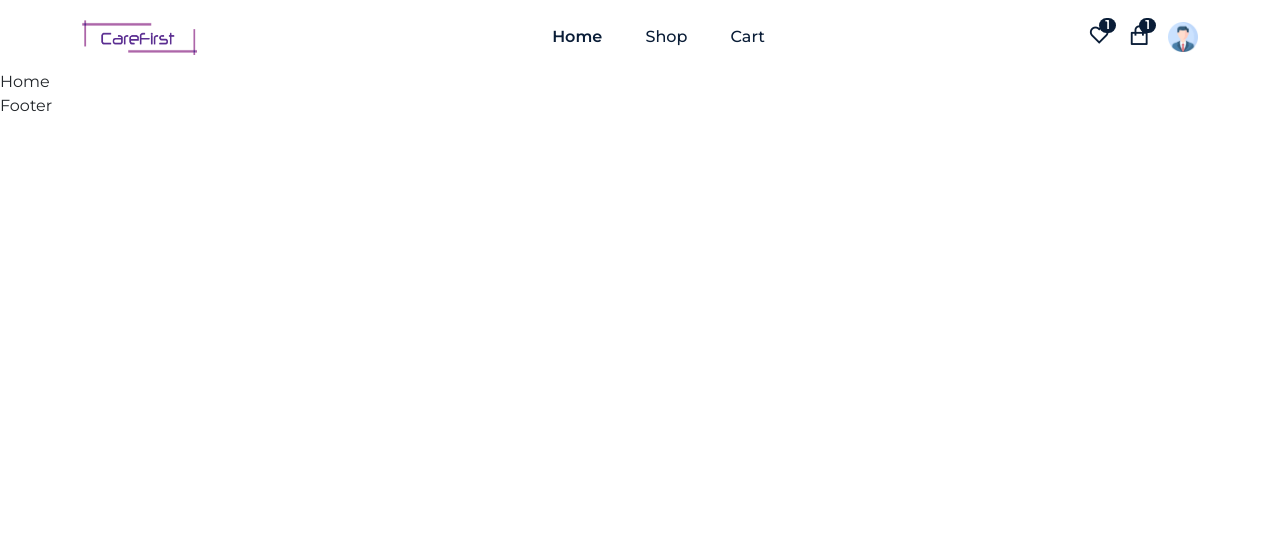
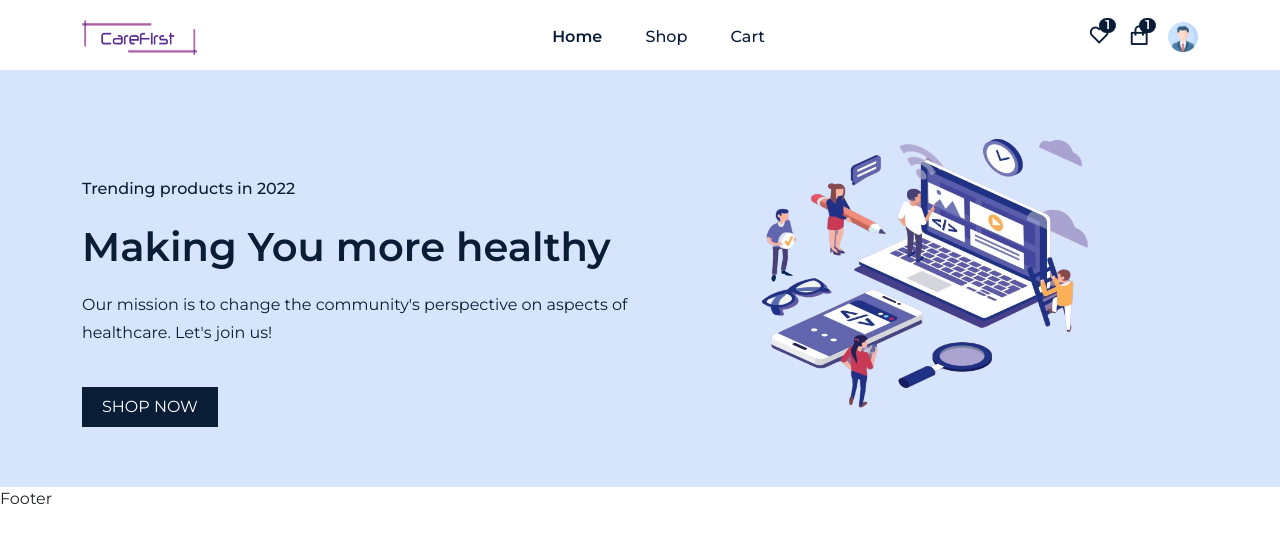
Before and after one commit to floatingnahid22/Job-Assignment, a React (Create React App) app in the folder healthos_task/: page /home in a window 1280 px wide. Shown: the top 542 px of the page. Built offline with nearby package versions, Linux system fonts and the light colour scheme.

Commit message:
hero section done

```diff
--- a/healthos_task/src/pages/Home.jsx
+++ b/healthos_task/src/pages/Home.jsx
@@ -1,7 +1,45 @@
 import React from "react";
+import { Link } from "react-router-dom";
+import { motion } from "framer-motion";
+import Helmet from "../components/Helmet/Helmet";
+import "../styles/home.css";
+
+import { Container, Row, Col } from "reactstrap";
+import heroImg from "../assets/images/hero-img.png";
 
 const Home = () => {
-  return <div>Home</div>;
+  const year = new Date().getFullYear();
+
+  return (
+    <Helmet title={"Home"}>
+      <section className="hero__section">
+        <Container>
+          <Row>
+            <Col lg="6" md="6">
+              <div className="hero__content">
+                <p className="hero__subtitle">Trending products in {year}</p>
+                <h2>Making You more healthy</h2>
+                <p>
+                  Our mission is to change the community's perspective on
+                  aspects of healthcare. Let's join us!
+                </p>
+
+                <motion.button whileTap={{ scale: 1.2 }} className="buy__btn">
+                  <Link to="/shop">SHOP NOW</Link>
+                </motion.button>
+              </div>
+            </Col>
+
+            <Col lg="6" md="6">
+              <div className="hero__img">
+                <img src={heroImg} alt="heroImage" />
+              </div>
+            </Col>
+          </Row>
+        </Container>
+      </section>
+    </Helmet>
+  );
 };
 
 export default Home;
--- /dev/null
+++ b/healthos_task/src/styles/home.css
@@ -0,0 +1,38 @@
+.hero__section {
+  background: var(--hero-bg);
+}
+
+.hero__content h2 {
+  color: var(--primary-color);
+  font-size: 2.5rem;
+  font-weight: 600;
+  margin: 20px 0px;
+}
+
+.hero__content p {
+  color: var(--primary-color);
+  line-height: 28px;
+}
+
+.hero__content p:nth-child(1) {
+  font-weight: 500;
+}
+
+.buy__btn {
+  border: none;
+  outline: none;
+  padding: 8px 20px;
+  background: var(--primary-color);
+  color: #fff;
+  cursor: pointer;
+  font-size: 1rem;
+  margin-top: 40px;
+}
+
+.buy__btn a:hover {
+  color: #fff;
+}
+
+.hero__content {
+  padding-top: 45px;
+}
```
